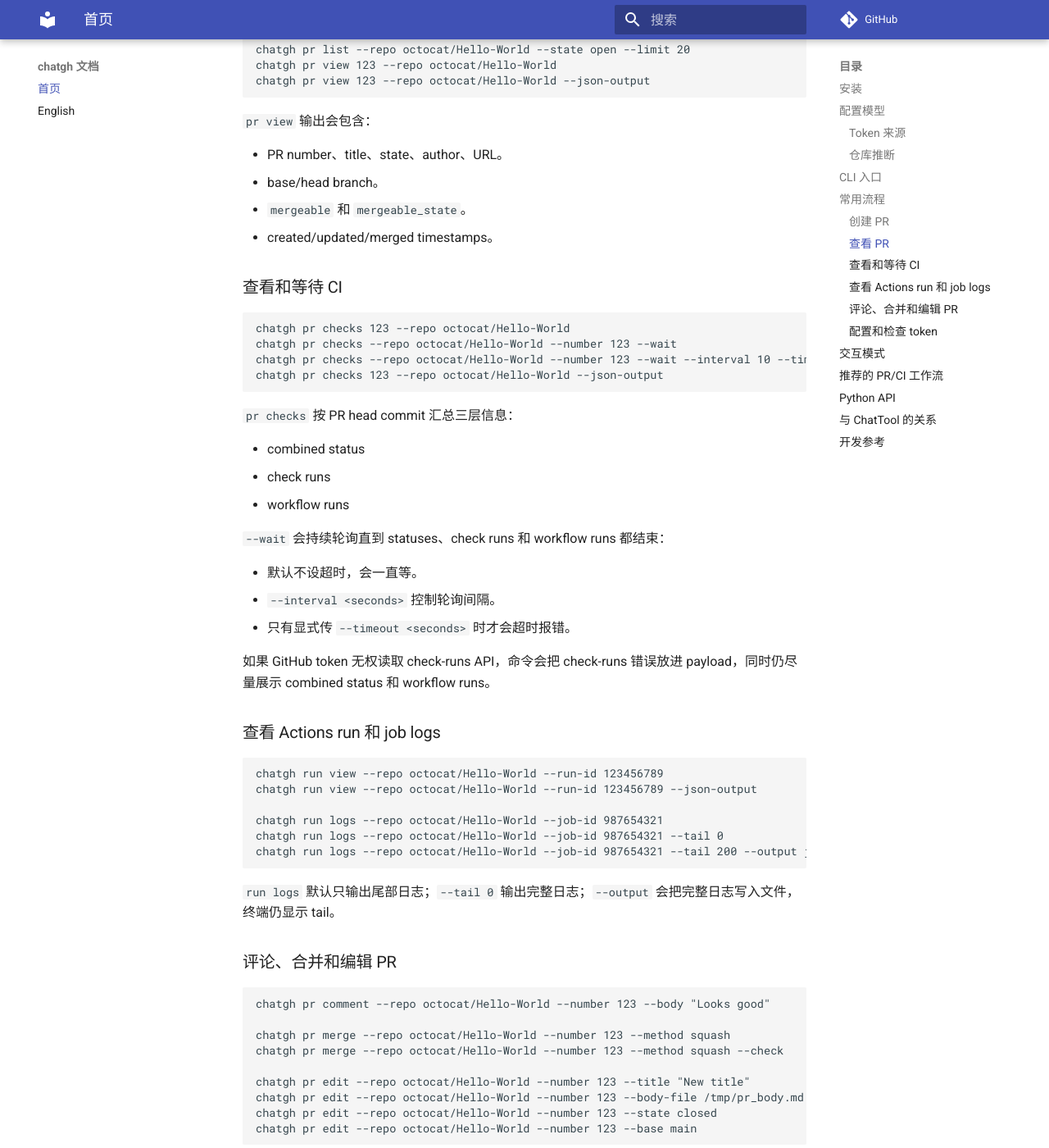
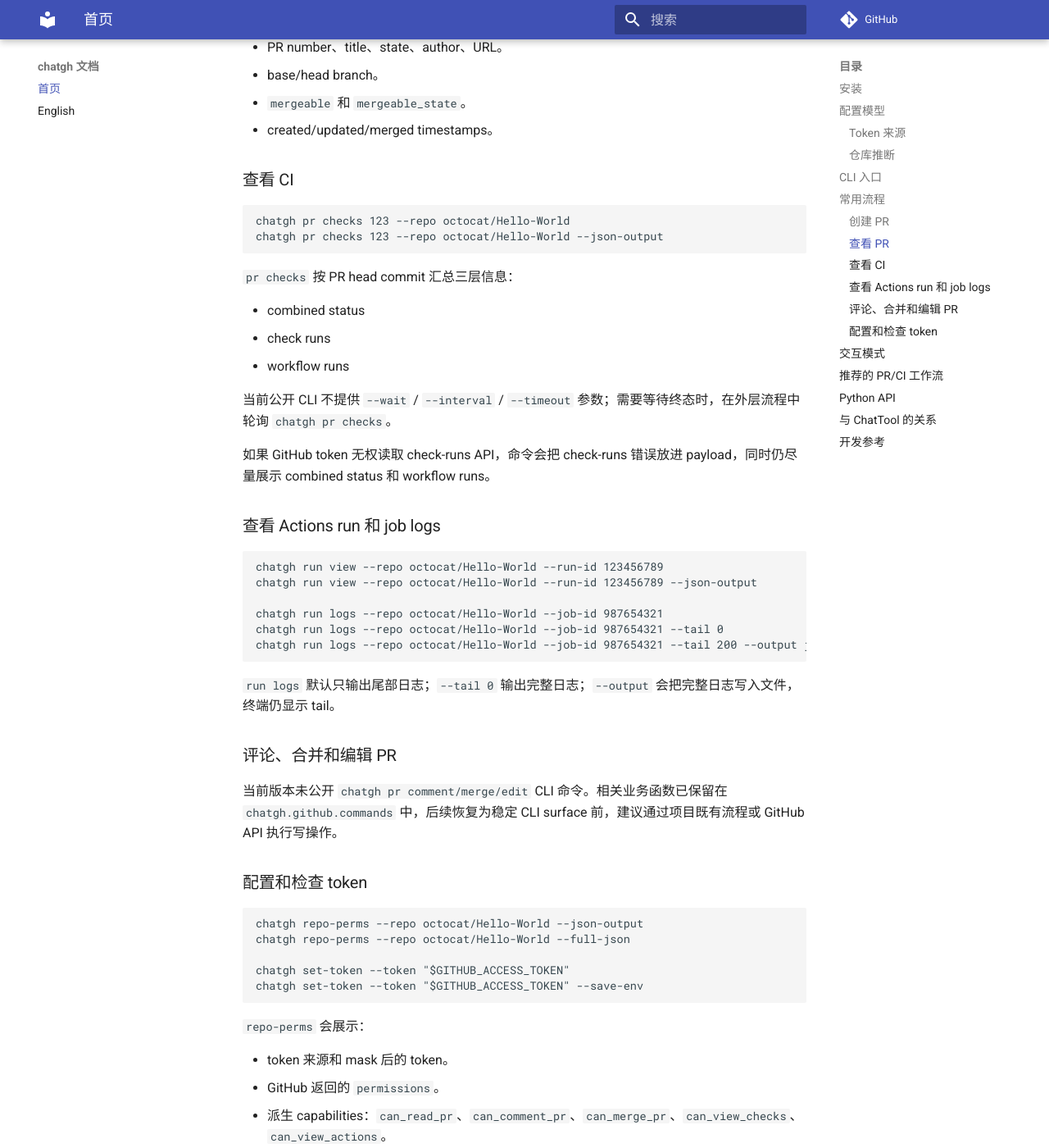
Before and after one commit to ChatArch/ChatGH, an MkDocs documentation site: the page built from docs/index.md, in a window 1280 px wide and 1400 px high, scrolled down 2482 px. Shown: the whole window at 82% size. Built offline with MkDocs 1.6.1 and Material for MkDocs 9.7.7, drawn with Linux system fonts in a browser that asks for light colours; comment, search, counter and statistics services are not loaded; some of the changed text lies outside the part shown.

Commit message:
feat: enrich repo list output
Enhance ChatGH repository inventory output with table rendering, JSON fields, sorting, and documentation alignment.

````diff
--- a/docs/index.md
+++ b/docs/index.md
@@ -61,7 +62,9 @@ chatgh set-token --help
 - `chatgh pr list`：generated-layer PR 列表。
 - `chatgh pr view NUMBER`：generated-layer PR 详情。
 - `chatgh pr checks NUMBER`：generated-layer PR head commit check runs。
-- `chatgh pr create/comment/merge/edit`：PR 创建、评论、合并和编辑操作。
+- `chatgh repo list`：列出 user/org 下的仓库；默认 table，支持 `--json-output`、`--limit`、`--sort updated|created|pushed|name|stars|open-prs|open-issues`、`--direction asc|desc`，字段包含 visibility、stars、open PRs、open issues、created/updated time 等。
+- `chatgh repo create`：创建仓库；默认 private，可用 `--public` 显式创建公开仓库。
+- 当前公开 `chatgh pr` 命令面只包含 `list/view/checks`；PR 创建、评论、合并和编辑流程仍由内部 helper 支持，后续作为独立 CLI 命令恢复前不在帮助与文档中承诺。
 - `chatgh run view`：查看 workflow run 和 jobs。
 - `chatgh run logs`：查看 job 日志，支持 tail 和落盘。
 - `chatgh repo-perms`：查看 token 权限和派生 capabilities。
@@ -71,26 +74,7 @@ chatgh set-token --help
 
 ### 创建 PR
 
-优先使用 `--body-file`，避免 shell 转义破坏 Markdown：
-
-```bash
-cat > /tmp/pr_body.md <<'EOF'
-## Summary
-- migrate GitHub helpers to chatgh
-
-## Testing
-- python -m pytest -q
-EOF
-
-chatgh pr create \
-  --repo octocat/Hello-World \
-  --base main \
-  --head feature-branch \
-  --title "feat: migrate github helpers" \
-  --body-file /tmp/pr_body.md
-```
-
-缺少 `base` / `head` / `title` 且终端可交互时，命令会自动补问；显式 `-I` 会禁用补问。
+当前版本未公开 `chatgh pr create` CLI 命令。需要创建 PR 时，请使用项目既有 GitHub 流程或直接调用 GitHub API；等写操作命令恢复为稳定 CLI surface 后再补回示例。
 
 ### 查看 PR
 
@@ -107,12 +91,10 @@ chatgh pr view 123 --repo octocat/Hello-World --json-output
 - `mergeable` 和 `mergeable_state`。
 - created/updated/merged timestamps。
 
-### 查看和等待 CI
+### 查看 CI
 
 ```bash
 chatgh pr checks 123 --repo octocat/Hello-World
-chatgh pr checks --repo octocat/Hello-World --number 123 --wait
-chatgh pr checks --repo octocat/Hello-World --number 123 --wait --interval 10 --timeout 600
 chatgh pr checks 123 --repo octocat/Hello-World --json-output
 ```
 
@@ -122,11 +104,7 @@ chatgh pr checks 123 --repo octocat/Hello-World --json-output
 - check runs
 - workflow runs
 
-`--wait` 会持续轮询直到 statuses、check runs 和 workflow runs 都结束：
-
-- 默认不设超时，会一直等。
-- `--interval <seconds>` 控制轮询间隔。
-- 只有显式传 `--timeout <seconds>` 时才会超时报错。
+当前公开 CLI 不提供 `--wait` / `--interval` / `--timeout` 参数；需要等待终态时，在外层流程中轮询 `chatgh pr checks`。
 
 如果 GitHub token 无权读取 check-runs API，命令会把 check-runs 错误放进 payload，同时仍尽量展示 combined status 和 workflow runs。
 
@@ -145,25 +123,7 @@ chatgh run logs --repo octocat/Hello-World --job-id 987654321 --tail 200 --outpu
 
 ### 评论、合并和编辑 PR
 
-```bash
-chatgh pr comment --repo octocat/Hello-World --number 123 --body "Looks good"
-
-chatgh pr merge --repo octocat/Hello-World --number 123 --method squash
-chatgh pr merge --repo octocat/Hello-World --number 123 --method squash --check
-
-chatgh pr edit --repo octocat/Hello-World --number 123 --title "New title"
-chatgh pr edit --repo octocat/Hello-World --number 123 --body-file /tmp/pr_body.md
-chatgh pr edit --repo octocat/Hello-World --number 123 --state closed
-chatgh pr edit --repo octocat/Hello-World --number 123 --base main
-```
-
-`pr merge --check` 会在合并前拒绝以下情况：
-
-- PR 当前 `mergeable=False`。
-- `mergeable_state` 为 `dirty`、`blocked`、`behind`、`draft` 或 `unknown`。
-- combined status、check runs 或 workflow runs 存在失败、取消或未完成项。
-
-不带 `--check` 时，命令保持直接调用 GitHub merge API 的行为。
+当前版本未公开 `chatgh pr comment/merge/edit` CLI 命令。相关业务函数已保留在 `chatgh.github.commands` 中，后续恢复为稳定 CLI surface 前，建议通过项目既有流程或 GitHub API 执行写操作。
 
 ### 配置和检查 token
 
@@ -205,7 +165,7 @@ git fetch origin main
 
 - `chatgh pr view` / `chatgh pr checks` 显示 `mergeable` 不是 `False`，`mergeable_state` 不是 `dirty`。
 - 本地基于最新 base 做过 merge 或 rebase 演练，并在该结果上跑过最相关测试。
-- CI 需要终态时用 `chatgh pr checks --wait`，不要只看一次快照。
+- CI 需要终态时，在外层流程中轮询 `chatgh pr checks`，不要只看一次快照。
 
 ## Python API
 
````
Also changed, not shown: other parts of docs/index.md (+1 -0 lines), CHANGELOG.md (+1 -0 lines), README.en.md (+9 -49 lines), README.md (+7 -50 lines), docs/index.en.md (+9 -49 lines), 4 other files.
